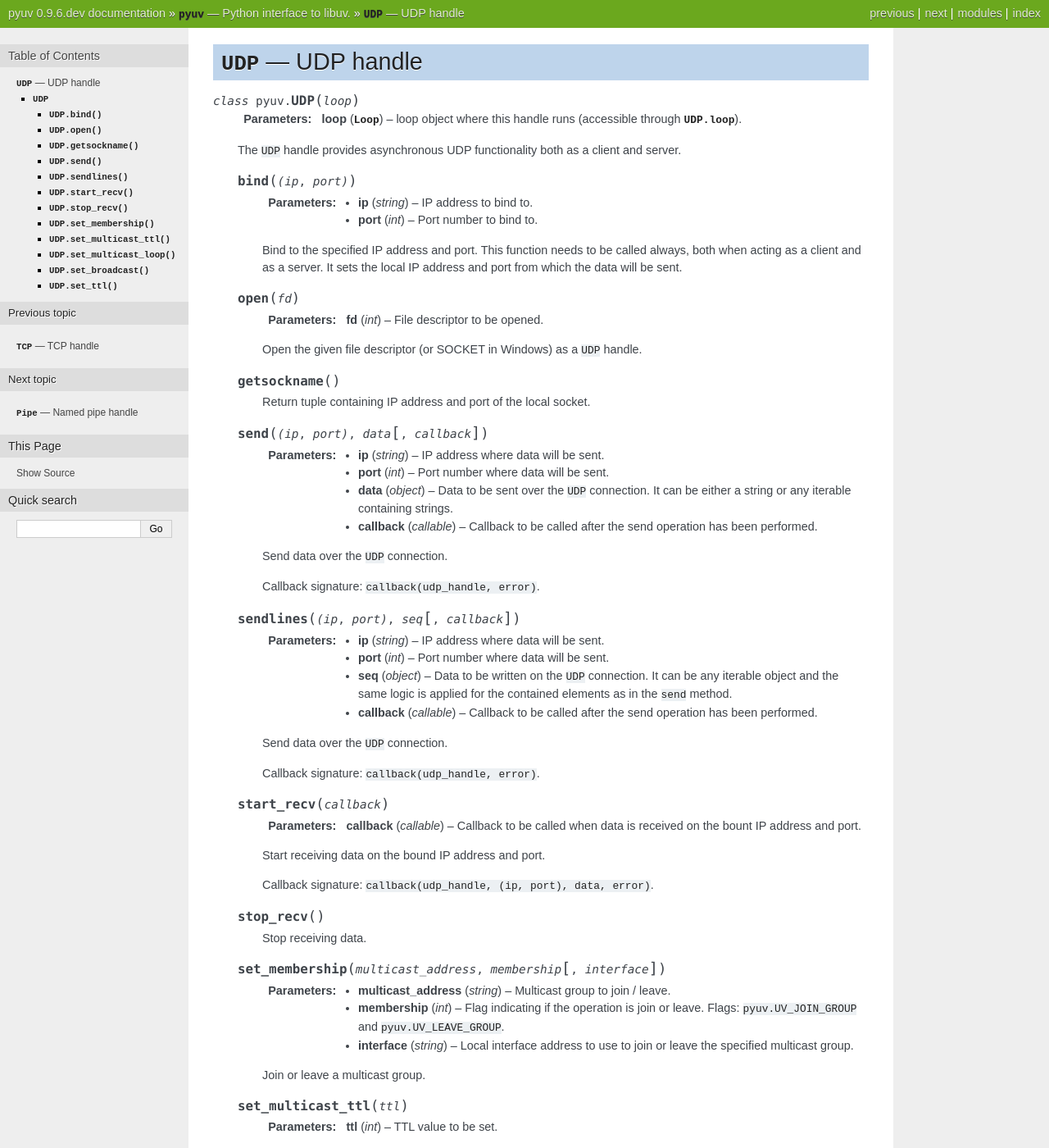
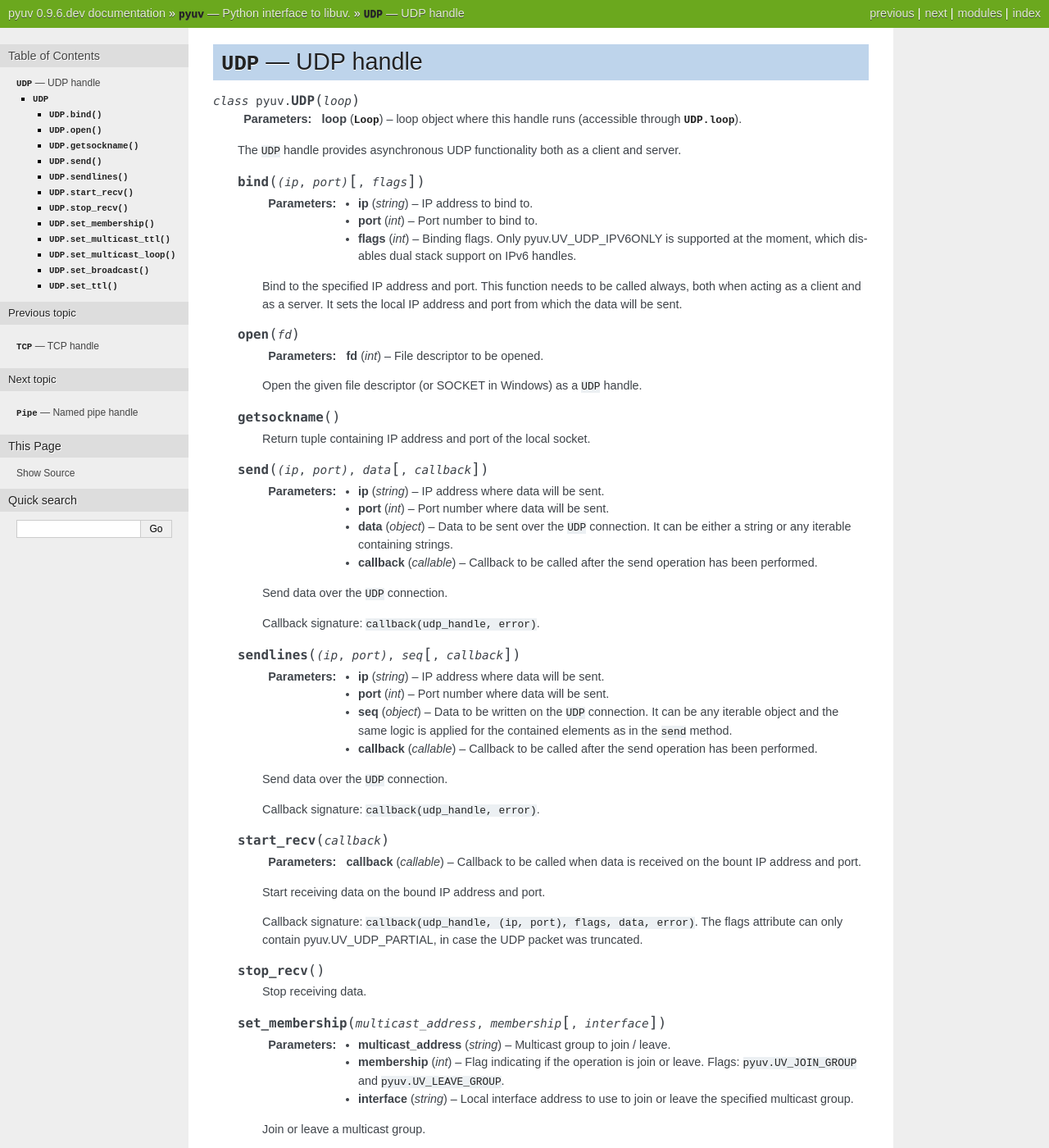
Before and after one commit to saghul/pyuv, a Sphinx documentation site: the page built from docs/udp.rst, in a window 1280 px wide and 1400 px high. Shown: the whole window at 82% size. Built offline with Sphinx 7.4.7, drawn with Linux system fonts in a browser that asks for light colours.

Commit message:
Updated documentation

```diff
--- a/docs/poll.rst
+++ b/docs/poll.rst
@@ -61,3 +61,7 @@
     .. py:method:: stop
 
         Stop the ``Poll`` handle.
+
+    .. py:method:: fileno
+
+        Returns the file descriptor being monitored or -1 if the handle is closed.
--- a/docs/udp.rst
+++ b/docs/udp.rst
@@ -16,11 +16,14 @@
 
     The ``UDP`` handle provides asynchronous UDP functionality both as a client and server.
 
-    .. py:method:: bind((ip, port))
+    .. py:method:: bind((ip, port), [flags])
 
         :param string ip: IP address to bind to.
 
         :param int port: Port number to bind to.
+
+        :param int flags: Binding flags. Only pyuv.UV_UDP_IPV6ONLY is supported at the moment, which
+            disables dual stack support on IPv6 handles.
 
         Bind to the specified IP address and port. This function needs to be called always,
         both when acting as a client and as a server. It sets the local IP address and port
@@ -75,7 +78,8 @@
 
         Start receiving data on the bound IP address and port.
 
-        Callback signature: ``callback(udp_handle, (ip, port), data, error)``.
+        Callback signature: ``callback(udp_handle, (ip, port), flags, data, error)``. The flags attribute can only
+        contain pyuv.UV_UDP_PARTIAL, in case the UDP packet was truncated.
 
     .. py:method:: stop_recv
 
```
